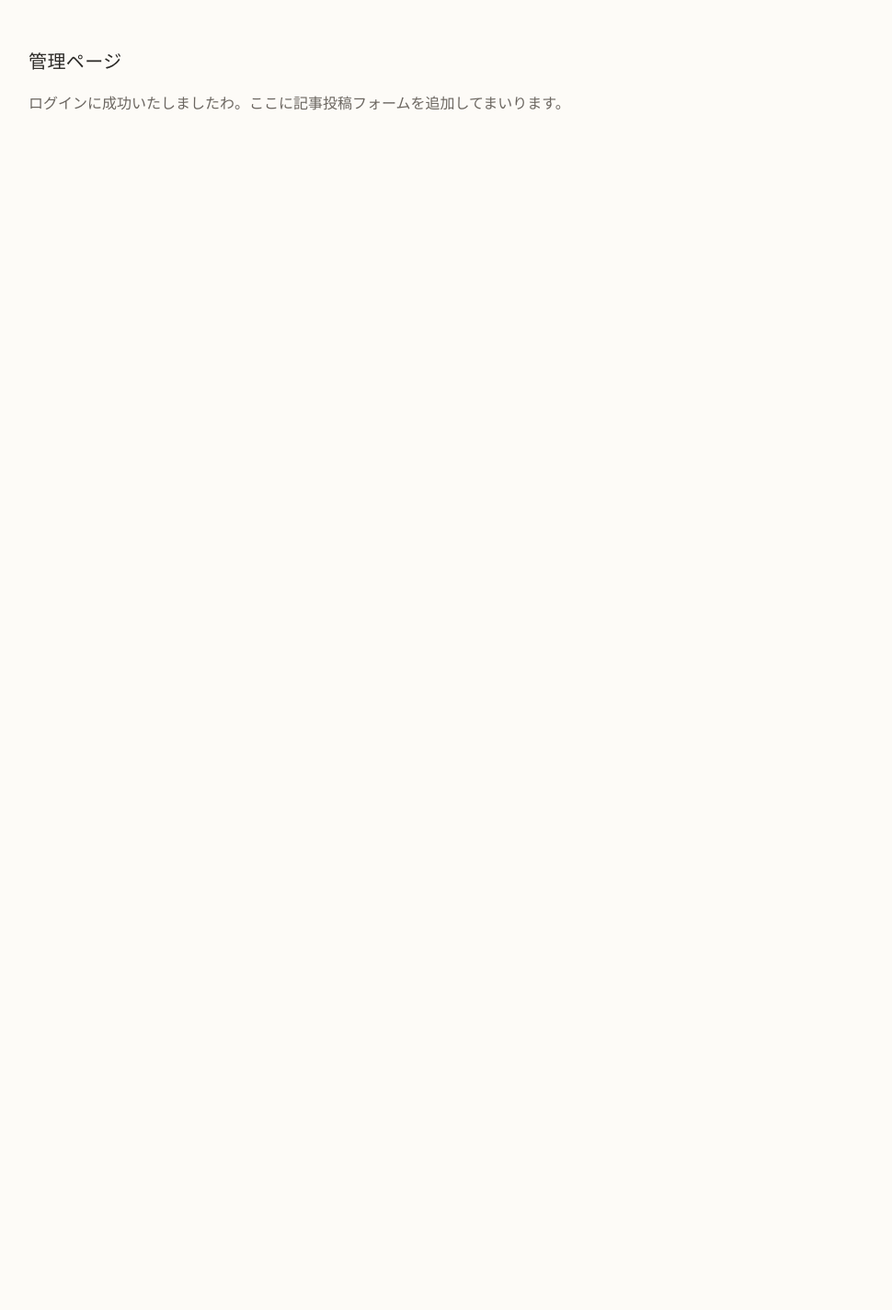
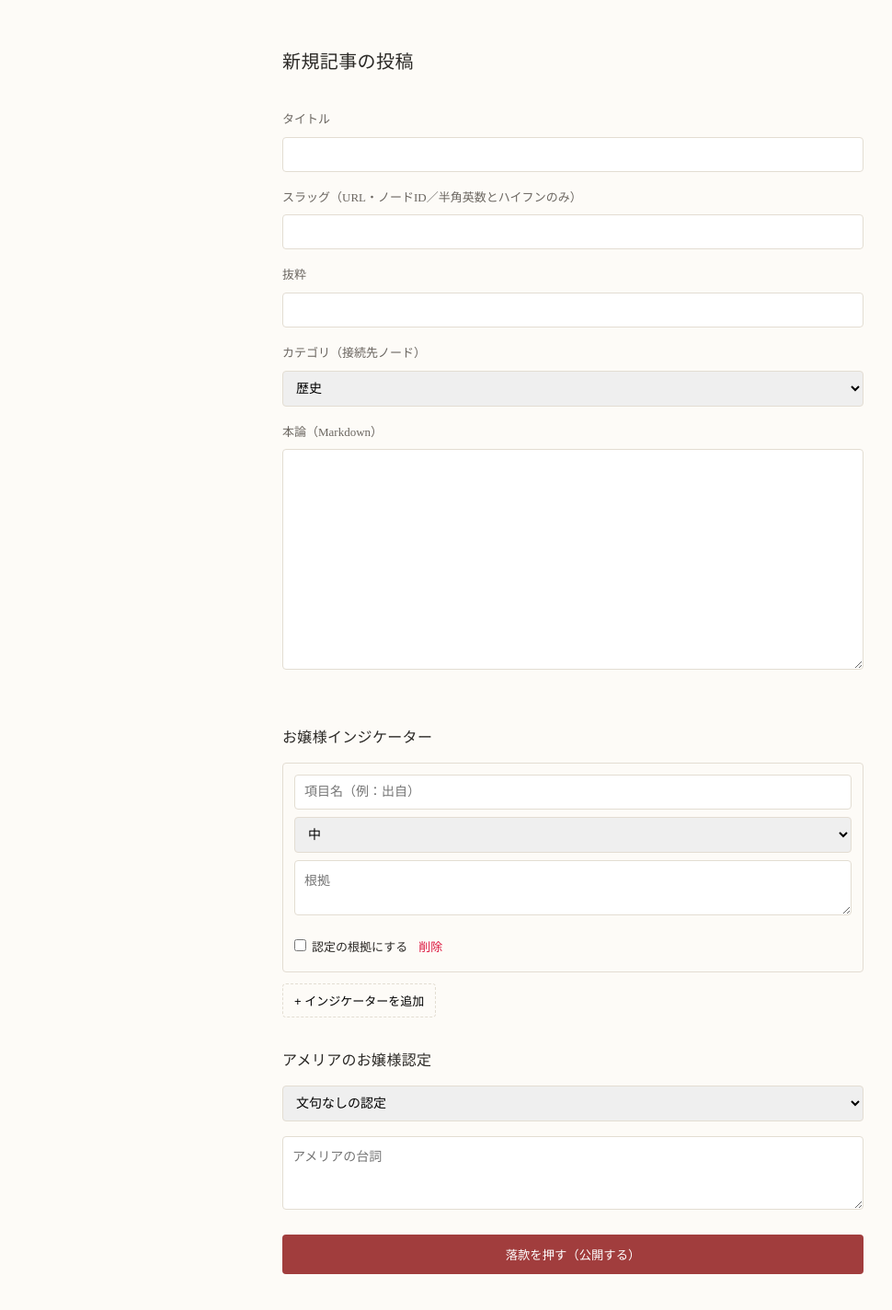
Before and after one commit to kurokawa96-96/ojosama-lab, a Next.js app: page /admin in a window 1280 px wide. Shown: the top 1424 px of the page at 92% size, without its empty margins (17-987 px from the left). Before the commit the page ends 800 px from the top, so only its background shows below. Built offline with nearby package versions, Linux system fonts and the light colour scheme.

Commit message:
Update page.tsx

```diff
--- a/app/admin/page.tsx
+++ b/app/admin/page.tsx
@@ -1,14 +1,273 @@
-export const dynamic = "force-dynamic";
+"use client";
+
+import { useState } from "react";
+import { useRouter } from "next/navigation";
+
+const CATEGORIES = [
+  { id: "history", label: "歴史" },
+  { id: "culture", label: "文化" },
+  { id: "thought", label: "社会・思想" },
+];
+
+const VERDICT_TYPES = [
+  { id: "unquestionable", label: "文句なしの認定" },
+  { id: "unparalleled", label: "比類なき認定" },
+  { id: "conditional", label: "条件付き認定" },
+  { id: "special", label: "特殊認定" },
+  { id: "reluctant", label: "不本意ながら認定" },
+  { id: "denied", label: "お嬢様性を認めず" },
+];
+
+interface IndicatorRow {
+  label: string;
+  strength: "strong" | "medium" | "weak" | "none";
+  note: string;
+}
 
 export default function AdminDashboard() {
+  const router = useRouter();
+  const [title, setTitle] = useState("");
+  const [slug, setSlug] = useState("");
+  const [excerpt, setExcerpt] = useState("");
+  const [categoryId, setCategoryId] = useState(CATEGORIES[0].id);
+  const [content, setContent] = useState("");
+  const [indicators, setIndicators] = useState<IndicatorRow[]>([
+    { label: "", strength: "medium", note: "" },
+  ]);
+  const [verdictType, setVerdictType] = useState(VERDICT_TYPES[0].id);
+  const [verdictText, setVerdictText] = useState("");
+  const [basedOn, setBasedOn] = useState<Set<number>>(new Set());
+  const [submitting, setSubmitting] = useState(false);
+  const [error, setError] = useState("");
+
+  const updateIndicator = (i: number, patch: Partial<IndicatorRow>) => {
+    setIndicators((prev) =>
+      prev.map((row, idx) => (idx === i ? { ...row, ...patch } : row))
+    );
+  };
+
+  const addIndicator = () =>
+    setIndicators((prev) => [...prev, { label: "", strength: "medium", note: "" }]);
+
+  const removeIndicator = (i: number) => {
+    setIndicators((prev) => prev.filter((_, idx) => idx !== i));
+    setBasedOn((prev) => {
+      const next = new Set(prev);
+      next.delete(i);
+      return next;
+    });
+  };
+
+  const toggleBasedOn = (i: number) => {
+    setBasedOn((prev) => {
+      const next = new Set(prev);
+      next.has(i) ? next.delete(i) : next.add(i);
+      return next;
+    });
+  };
+
+  const handleSubmit = async () => {
+    setSubmitting(true);
+    setError("");
+
+    const indicatorItems = indicators
+      .filter((row) => row.label.trim())
+      .map((row, i) => ({
+        key: `item-${i}`,
+        label: row.label,
+        strength: row.strength,
+        note: row.note,
+      }));
+
+    const basedOnKeys = Array.from(basedOn).map((i) => `item-${i}`);
+
+    const res = await fetch("/api/admin/articles", {
+      method: "POST",
+      headers: { "Content-Type": "application/json" },
+      body: JSON.stringify({
+        title,
+        slug,
+        excerpt,
+        categoryId,
+        content,
+        indicators: indicatorItems,
+        verdict: { type: verdictType, text: verdictText, basedOn: basedOnKeys },
+      }),
+    });
+
+    setSubmitting(false);
+
+    if (res.ok) {
+      router.push("/admin?posted=1");
+    } else {
+      const data = await res.json().catch(() => ({}));
+      setError(data.error ?? "投稿に失敗いたしましたわ");
+    }
+  };
+
+  const inputStyle: React.CSSProperties = {
+    width: "100%",
+    padding: "10px",
+    border: "1px solid var(--color-border)",
+    borderRadius: "4px",
+    fontFamily: "var(--font-mincho)",
+    fontSize: "14px",
+    marginBottom: "16px",
+  };
+
+  const labelStyle: React.CSSProperties = {
+    display: "block",
+    fontSize: "13px",
+    color: "var(--color-text-muted)",
+    marginBottom: "6px",
+  };
+
   return (
-    <div style={{ padding: "48px" }}>
-      <h1 style={{ fontFamily: "var(--font-mincho)", fontSize: "20px" }}>
-        管理ページ
+    <div style={{ maxWidth: "680px", margin: "0 auto", padding: "48px 24px" }}>
+      <h1 style={{ fontFamily: "var(--font-mincho)", fontSize: "20px", marginBottom: "32px" }}>
+        新規記事の投稿
       </h1>
-      <p style={{ marginTop: "12px", color: "var(--color-text-muted)" }}>
-        ログインに成功いたしましたわ。ここに記事投稿フォームを追加してまいります。
-      </p>
+
+      <label style={labelStyle}>タイトル</label>
+      <input style={inputStyle} value={title} onChange={(e) => setTitle(e.target.value)} />
+
+      <label style={labelStyle}>スラッグ（URL・ノードID／半角英数とハイフンのみ）</label>
+      <input style={inputStyle} value={slug} onChange={(e) => setSlug(e.target.value)} />
+
+      <label style={labelStyle}>抜粋</label>
+      <input style={inputStyle} value={excerpt} onChange={(e) => setExcerpt(e.target.value)} />
+
+      <label style={labelStyle}>カテゴリ（接続先ノード）</label>
+      <select
+        style={inputStyle}
+        value={categoryId}
+        onChange={(e) => setCategoryId(e.target.value)}
+      >
+        {CATEGORIES.map((c) => (
+          <option key={c.id} value={c.id}>
+            {c.label}
+          </option>
+        ))}
+      </select>
+
+      <label style={labelStyle}>本論（Markdown）</label>
+      <textarea
+        style={{ ...inputStyle, minHeight: "240px", fontFamily: "monospace" }}
+        value={content}
+        onChange={(e) => setContent(e.target.value)}
+      />
+
+      <h2 style={{ fontFamily: "var(--font-mincho)", fontSize: "16px", margin: "32px 0 12px" }}>
+        お嬢様インジケーター
+      </h2>
+      {indicators.map((row, i) => (
+        <div
+          key={i}
+          style={{
+            border: "1px solid var(--color-border)",
+            borderRadius: "4px",
+            padding: "12px",
+            marginBottom: "12px",
+          }}
+        >
+          <input
+            style={{ ...inputStyle, marginBottom: "8px" }}
+            placeholder="項目名（例：出自）"
+            value={row.label}
+            onChange={(e) => updateIndicator(i, { label: e.target.value })}
+          />
+          <select
+            style={{ ...inputStyle, marginBottom: "8px" }}
+            value={row.strength}
+            onChange={(e) =>
+              updateIndicator(i, { strength: e.target.value as IndicatorRow["strength"] })
+            }
+          >
+            <option value="strong">強</option>
+            <option value="medium">中</option>
+            <option value="weak">弱</option>
+            <option value="none">該当なし</option>
+          </select>
+          <textarea
+            style={{ ...inputStyle, minHeight: "60px", marginBottom: "8px" }}
+            placeholder="根拠"
+            value={row.note}
+            onChange={(e) => updateIndicator(i, { note: e.target.value })}
+          />
+          <label style={{ fontSize: "13px", marginRight: "12px" }}>
+            <input
+              type="checkbox"
+              checked={basedOn.has(i)}
+              onChange={() => toggleBasedOn(i)}
+              style={{ marginRight: "6px" }}
+            />
+            認定の根拠にする
+          </label>
+          <button
+            type="button"
+            onClick={() => removeIndicator(i)}
+            style={{ fontSize: "13px", color: "crimson", background: "none", border: "none", cursor: "pointer" }}
+          >
+            削除
+          </button>
+        </div>
+      ))}
+      <button
+        type="button"
+        onClick={addIndicator}
+        style={{
+          fontSize: "13px",
+          background: "none",
+          border: "1px dashed var(--color-border)",
+          borderRadius: "4px",
+          padding: "8px 12px",
+          cursor: "pointer",
+          marginBottom: "32px",
+        }}
+      >
+        + インジケーターを追加
+      </button>
+
+      <h2 style={{ fontFamily: "var(--font-mincho)", fontSize: "16px", margin: "0 0 12px" }}>
+        アメリアのお嬢様認定
+      </h2>
+      <select
+        style={inputStyle}
+        value={verdictType}
+        onChange={(e) => setVerdictType(e.target.value)}
+      >
+        {VERDICT_TYPES.map((v) => (
+          <option key={v.id} value={v.id}>
+            {v.label}
+          </option>
+        ))}
+      </select>
+      <textarea
+        style={{ ...inputStyle, minHeight: "80px" }}
+        placeholder="アメリアの台詞"
+        value={verdictText}
+        onChange={(e) => setVerdictText(e.target.value)}
+      />
+
+      {error && <p style={{ color: "crimson", marginBottom: "16px" }}>{error}</p>}
+
+      <button
+        type="button"
+        onClick={handleSubmit}
+        disabled={submitting || !title || !slug}
+        style={{
+          width: "100%",
+          padding: "12px",
+          background: "var(--color-accent)",
+          color: "#fff",
+          border: "none",
+          borderRadius: "4px",
+          cursor: "pointer",
+          fontFamily: "var(--font-mincho)",
+        }}
+      >
+        {submitting ? "投稿中…" : "落款を押す（公開する）"}
+      </button>
     </div>
   );
 }
```
